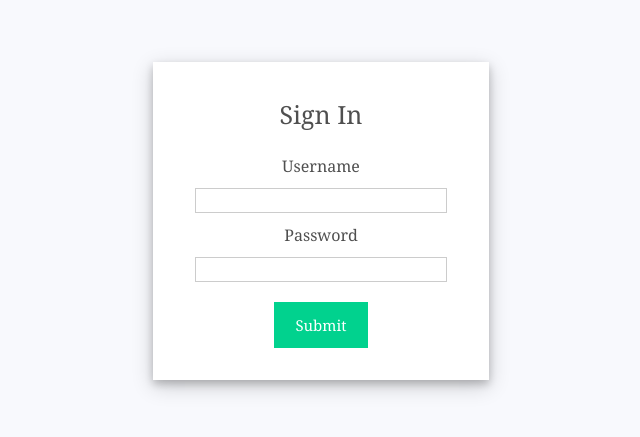
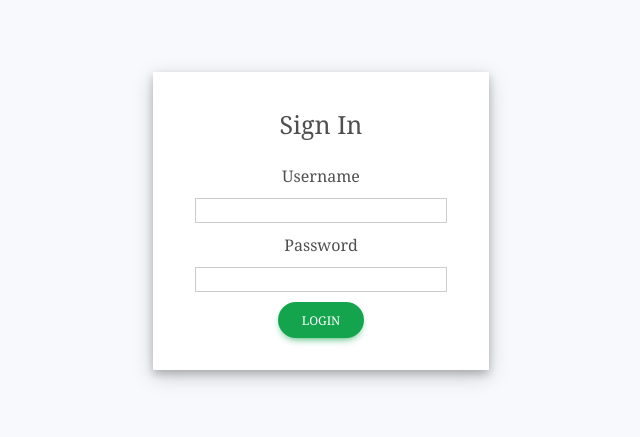
Before and after one commit to farrukh0913/React-Playground, a React (Create React App) app: page /login in a window 1280 px wide. Shown: the part 119-556 px from the top of the page, without its empty margins (319-959 px from the left). Built offline with nearby package versions, Linux system fonts and the light colour scheme.

Commit message:
rounded login button

```diff
--- a/src/login/login-page.jsx
+++ b/src/login/login-page.jsx
@@ -68,8 +68,9 @@ export function LoginPage(props) {
           <input type="password" name="pass" required />
           {renderErrorMessage("pass")}
         </div>
+
         <div className="button-container">
-          <input type="submit" onClick={handleSubmit} />
+          <button type="button" class="btn btn-success btn-rounded" onClick={handleSubmit}>Login</button>
         </div>
       </form>
       {/* <div aria-label="Nagivation Section"> <Navigations /> </div> */}
--- a/src/tabs.jsx
+++ b/src/tabs.jsx
@@ -16,7 +16,6 @@ export function Tabs(props) {
           </div>
 
           <Link to="/login"><MDBBtn className='btn' floating color='danger' onClick={Logout}> <i class="fa fa-sign-out" aria-hidden="true"></i></MDBBtn></Link>
-
         </ul>
 
         <hr />
```
